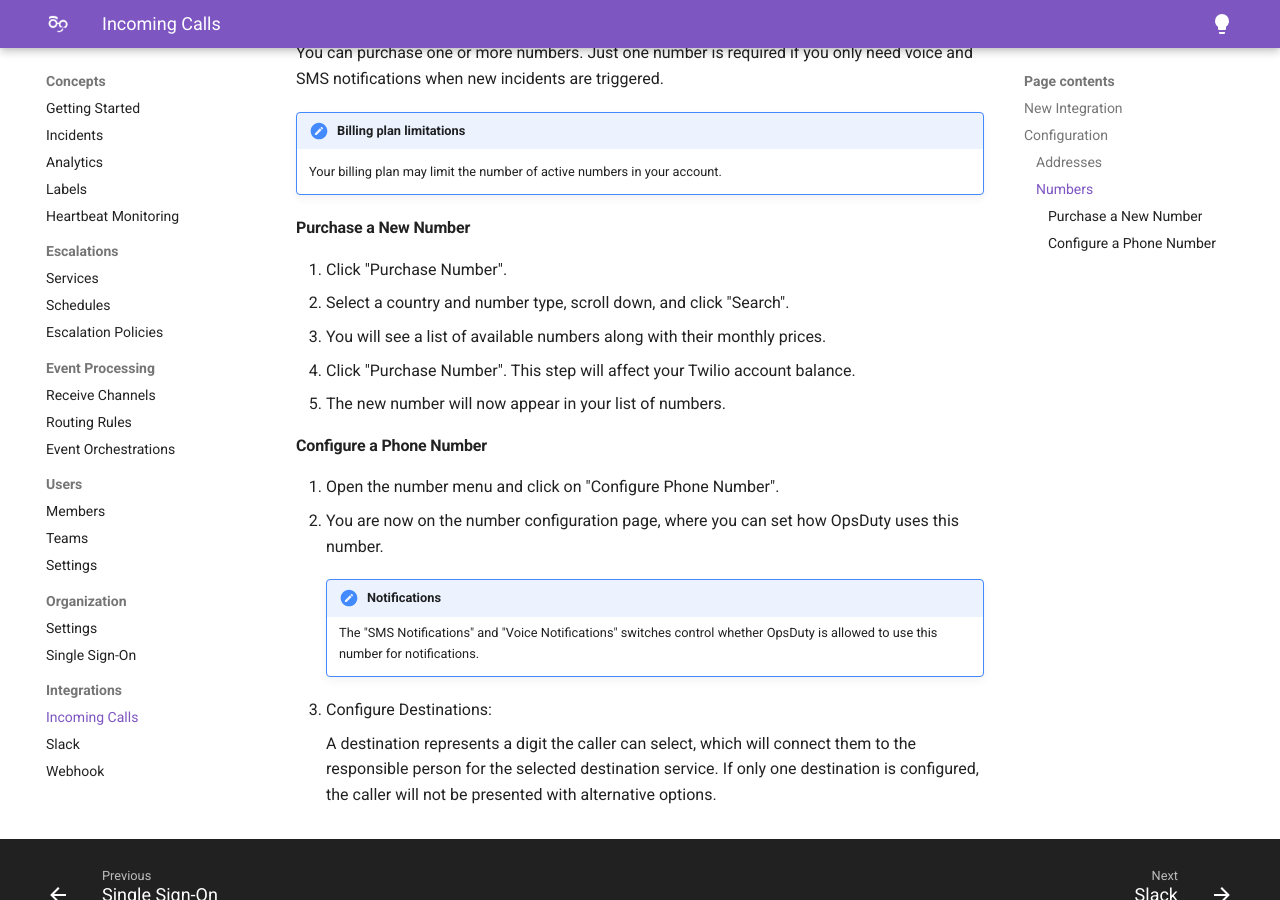
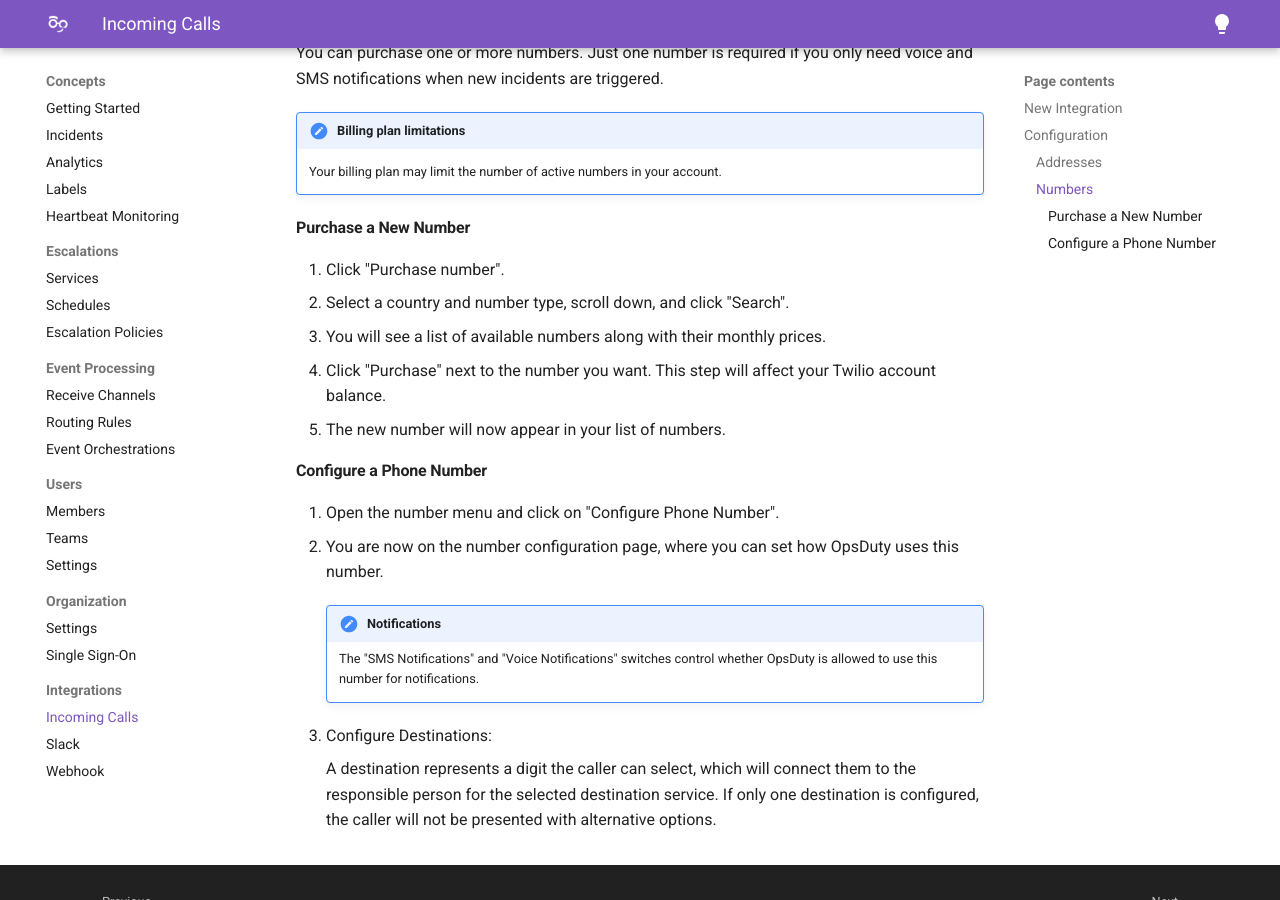
Before and after one commit to opsduty/opsduty-docs, an MkDocs documentation site: the page built from docs/concepts/integrations/incoming-calls.md, in a window 1280 px wide and 900 px high, scrolled down 1032 px. Built offline with MkDocs 1.6.1 and Material for MkDocs 9.7.7, drawn with Linux system fonts in a browser that asks for light colours.

Commit message:
Match incoming-call purchase button labels to the UI
The number purchase steps quoted "Purchase Number" for both buttons. The
opening button is "Purchase number" and the per-row confirm button is
"Purchase". Update the steps to match.

Co-Authored-By: Claude Opus 4.8 (1M context) <noreply@anthropic.com>

```diff
--- a/docs/concepts/integrations/incoming-calls.md
+++ b/docs/concepts/integrations/incoming-calls.md
@@ -42,10 +42,11 @@ need voice and SMS notifications when new incidents are triggered.
 
 #### Purchase a New Number
 
-1. Click "Purchase Number".
+1. Click "Purchase number".
 2. Select a country and number type, scroll down, and click "Search".
 3. You will see a list of available numbers along with their monthly prices.
-4. Click "Purchase Number". This step will affect your Twilio account balance.
+4. Click "Purchase" next to the number you want. This step will affect your
+   Twilio account balance.
 5. The new number will now appear in your list of numbers.
 
 #### Configure a Phone Number
```
